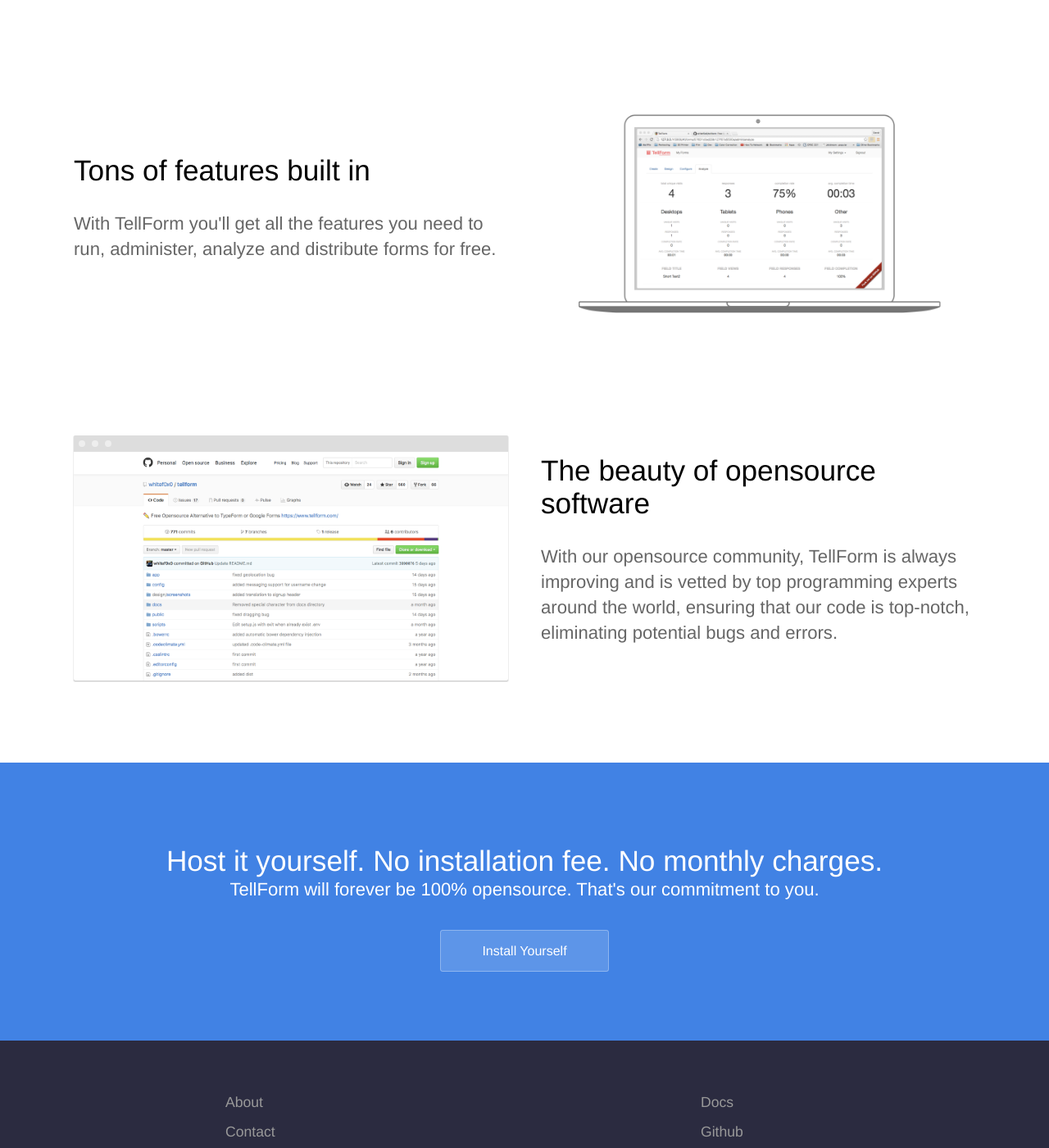
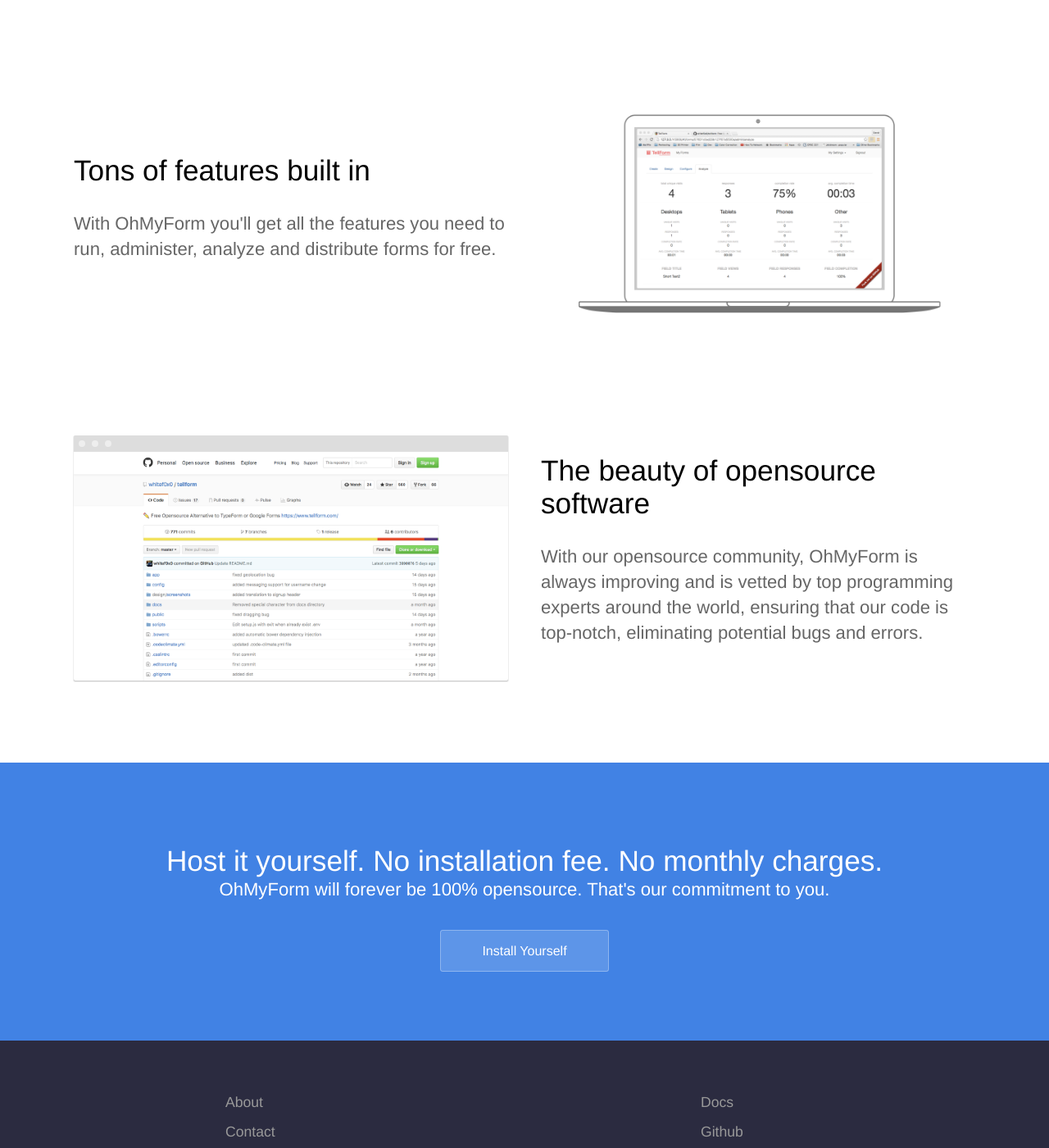
Before and after one commit to ohmyform/website, a Jekyll site: the page built from index.html, in a window 1280 px wide and 1400 px high, scrolled down 761 px. Shown: the whole window at 82% size. Built offline with Jekyll 4.4.1, drawn with Linux system fonts in a browser that asks for light colours.

Commit message:
Update index.html
Changed all references of TellForm over to OhMyForm.

```diff
--- a/index.html
+++ b/index.html
@@ -18,7 +18,7 @@
 		<div class="container flex">
 			<div class="text editable">
 				<h2>Tons of features built in</h2>
-				<p>With TellForm you'll get all the features you need to run, administer, analyze and distribute forms for free.</p>
+				<p>With OhMyForm you'll get all the features you need to run, administer, analyze and distribute forms for free.</p>
 			</div>
 			<div class="image">
 				<img src="/images/macbook_screenshot_original.png" class="editable" />
@@ -30,7 +30,7 @@
 		<div class="container flex">
 			<div class="text editable">
 				<h2>The beauty of opensource software</h2>
-				<p>With our opensource community, TellForm is always improving and is vetted by top programming experts around the world, ensuring that our code is top-notch, eliminating potential bugs and errors.</p>
+				<p>With our opensource community, OhMyForm is always improving and is vetted by top programming experts around the world, ensuring that our code is top-notch, eliminating potential bugs and errors.</p>
 			</div>
 			<div class="image">
 				<img src="/images/tellform_github_cropped.png" class="screenshot editable" />
@@ -40,7 +40,7 @@
 
 	<section class="bottom-cta">
 		<h2 class="editable">Host it yourself. No installation fee. No monthly charges.</h2>
-		<p>TellForm will forever be 100% opensource. That's our commitment to you.</p>
+		<p>OhMyForm will forever be 100% opensource. That's our commitment to you.</p>
 		<div class="button alt"><a href="/docs/install">Install Yourself</a></div>
 	</section>
 <!--
```
